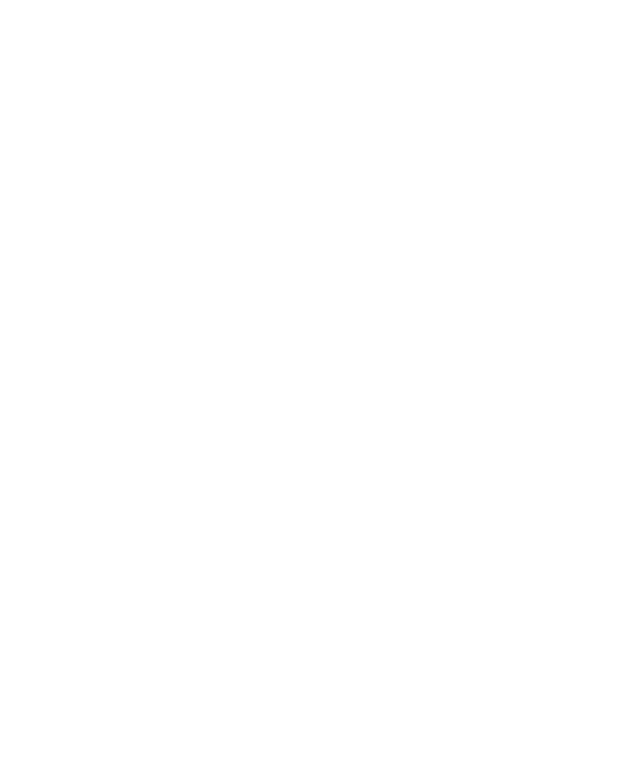
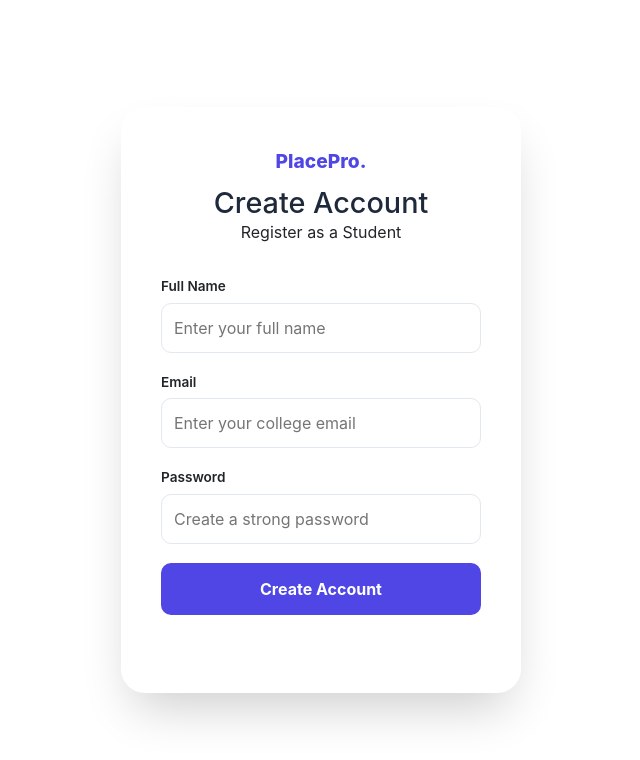
Before and after one commit to Nimesh30/PlacementCell, an Angular app in the folder frontend/placement-frontend/: page /register in a window 1280 px wide. Before the commit this address led to /. Shown: the top 760 px of the page, without its empty margins (319-959 px from the left). Built offline with nearby package versions, Linux system fonts and the light colour scheme.

Commit message:
improve Design

```diff
--- a/frontend/placement-frontend/src/app/Components/home/home.html
+++ b/frontend/placement-frontend/src/app/Components/home/home.html
@@ -4,7 +4,6 @@
     <meta charset="UTF-8">
     <meta name="viewport" content="width=device-width, initial-scale=1.0">
     <title>PlacePro | Campus Portal</title>
-    <link href="./home.css" rel="stylesheet">
 </head>
 <body>
 
@@ -21,7 +20,7 @@
         <p class="subtext">Create your student profile once. Apply to multiple companies with a single click and track every opportunity.</p>
 
     <div class="cards">
-        <div class="card">
+        <div class="card" [routerLink]="['/login']">
             <div class="icon">🎓</div>
             <h3>Student</h3>
             <div class="btn">Login & Register -></div>
--- a/frontend/placement-frontend/src/app/Components/home/home.ts
+++ b/frontend/placement-frontend/src/app/Components/home/home.ts
@@ -1,18 +1,17 @@
 import { Component } from '@angular/core';
-import { Router } from '@angular/router';
-
+import {Router, RouterLink } from '@angular/router';
 @Component({
   selector: 'app-home',
-  imports: [],
+  imports: [RouterLink],
   templateUrl: './home.html',
   styleUrl: './home.css',
 })
 export class Home {
 
+  constructor(private router: Router) {
 
-  constructor(private router: Router) { }
-
-  goToSignup() {
-    this.router.navigate(['/signup']);
+  }
+  goToLogin() {
+    this.router.navigate(['/login']);
   }
 }
--- a/frontend/placement-frontend/src/app/Components/login/login.css
+++ b/frontend/placement-frontend/src/app/Components/login/login.css
@@ -0,0 +1,102 @@
+/* login.component.css */
+:root {
+    --primary: #4f46e5;
+    --bg-blue: #70a6dc;
+    --white: #ffffff;
+    --dark: #1e293b;
+}
+
+.main {
+    background-color: #ffff;
+    width: 100%;
+    height: 100vh;
+    display: flex;
+    align-items: center;
+    justify-content: center;
+    font-family: 'Inter', sans-serif;
+}
+
+.logincontainer {
+    background-color: #ffff;
+    padding: 2.5rem;
+    border-radius: 24px;
+    box-shadow: 0 20px 25px -5px rgba(0, 0, 0, 0.1);
+    width: 100%;
+    max-width: 400px;
+    display: flex;
+    flex-direction: column;
+    gap: 1.5rem;
+}
+
+.headContainer {
+    text-align: center;
+}
+
+.headContainer h2 {
+    color: #1e293b;
+    font-size: 1.8rem;
+    margin: 0.5rem 0;
+}
+
+/* Form & Input Styling */
+form {
+    display: flex;
+    flex-direction: column;
+    gap: 1rem; /* This creates the 20px space you wanted */
+}
+
+label {
+    font-size: 0.9rem;
+    font-weight: 600;
+    color: #1e293b;
+    margin-bottom: -0.5rem;
+}
+
+input[type="email"],
+input[type="password"] {
+    padding: 12px;
+    border-radius: 8px;
+    border: 1px solid #cbd5e1;
+    font-size: 1rem;
+    transition: border-color 0.2s;
+}
+
+input:focus {
+    outline: none;
+    border-color: #4338ca;
+    box-shadow: 0 0 0 3px rgba(79, 70, 229, 0.1);
+}
+
+/* The Submit Button with Click Effect */
+input[type="submit"] {
+    background-color:  #4f46e5;
+    color: white;
+    padding: 12px;
+    border-radius: 8px;
+    border: none;
+    font-weight: 700;
+    cursor: pointer;
+    transition: all 0.2s;
+    margin-top: 0.5rem;
+    margin-bottom: 2rem;
+}
+
+input[type="submit"]:hover {
+    background-color: #4338ca;
+}
+
+input[type="submit"]:active {
+    transform: scale(0.96); /* The squish effect */
+}
+
+/* Register link styling */
+a {
+    color: #4338ca;
+    text-decoration: none;
+    font-weight: 700;
+    margin-left: 5px;
+}
+
+a:hover {
+    text-decoration: underline;
+}
--- a/frontend/placement-frontend/src/app/Components/login/login.html
+++ b/frontend/placement-frontend/src/app/Components/login/login.html
@@ -1 +1,23 @@
-<p>login works!</p>
+<body>
+    <div class="main">
+        <div class="logincontainer">
+            <div class="headContainer">
+                <span>Logo</span>
+                <h2>Welcome Back</h2>
+                <p>Login your Student Account</p>
+            </div>
+            <div class="inputContainer">
+                <form action="">
+                    <label>Email</label>
+                    <input type="email" placeholder="Enter yout Email">
+                    <label>Password</label>
+                    <input type="password" placeholder="Enter your password">
+                    <input type="submit" value="Login">
+                </form>
+                <div>
+                    <h6>Don't have an account?<span><a [routerLink]="['/register']">Register</a></span></h6>
+                </div>
+            </div>
+        </div>
+    </div>
+</body>
--- a/frontend/placement-frontend/src/app/Components/login/login.ts
+++ b/frontend/placement-frontend/src/app/Components/login/login.ts
@@ -1,11 +1,18 @@
 import { Component } from '@angular/core';
+import { Router,RouterLink } from '@angular/router';
 
 @Component({
   selector: 'app-login',
-  imports: [],
+  imports: [RouterLink],
   templateUrl: './login.html',
   styleUrl: './login.css',
 })
 export class Login {
+    constructor(private router:Router){
 
+    }
+
+    goToRegister(){
+      this.router.navigate(['/signup'])
+    }
 }
--- /dev/null
+++ b/frontend/placement-frontend/src/app/Components/register/register.css
@@ -0,0 +1,112 @@
+:root {
+    --primary: #4f46e5;
+    --primary-hover: #4338ca;
+    --bg-blue: #70a6dc;
+    --white: #ffffff;
+    --dark: #1e293b;
+    --text-muted: #64748b;
+}
+
+.main-wrapper {
+    background-color: #70a6dc; /* Fallback for variable */
+    background-color: var(--bg-blue);
+    width: 100%;
+    min-height: 100vh;
+    display: flex;
+    align-items: center;
+    justify-content: center;
+    font-family: 'Inter', sans-serif;
+}
+
+.registerContainer {
+    background-color: white;
+    padding: 2.5rem;
+    border-radius: 24px;
+    box-shadow: 0 25px 50px -12px rgba(0, 0, 0, 0.2);
+    width: 90%;
+    max-width: 400px;
+}
+
+.headContainer {
+    text-align: center;
+    margin-bottom: 2rem;
+}
+
+.logo-text {
+    font-weight: 800;
+    color: #4f46e5;
+    font-size: 1.2rem;
+}
+
+.headContainer h3 {
+    color: #1e293b;
+    font-size: 1.8rem;
+    margin: 10px 0 0;
+}
+
+/* Vertical stacking for labels and inputs */
+.formBody {
+    display: flex;
+    flex-direction: column;
+    gap: 1.2rem;
+}
+
+.inputGroup {
+    display: flex;
+    flex-direction: column;
+    text-align: left;
+}
+
+label {
+    font-size: 0.85rem;
+    font-weight: 600;
+    color: var(--dark);
+    margin-bottom: 6px;
+}
+
+input {
+    padding: 12px;
+    border-radius: 10px;
+    border: 1.5px solid #e2e8f0;
+    font-size: 1rem;
+    outline: none;
+    transition: all 0.2s;
+}
+
+input:focus {
+    border-color: #4f46e5;
+    box-shadow: 0 0 0 4px rgba(79, 70, 229, 0.1);
+}
+
+.submit-btn {
+    background-color: #4f46e5;
+    color: white;
+    padding: 14px;
+    border: none;
+    border-radius: 10px;
+    font-weight: 700;
+    cursor: pointer;
+    transition: all 0.2s;
+}
+
+.submit-btn:active {
+    transform: scale(0.96);
+}
+
+.footer-links {
+    text-align: center;
+    margin-top: 1.2rem;
+}
+
+.footer-links a {
+    color: #4f46e5;
+    text-decoration: none;
+    font-weight: 700;
+}
+
+.back-link {
+    display: block;
+    margin-top: 15px;
+    font-size: 0.8rem;
+    color: #64748b !important;
+}
--- /dev/null
+++ b/frontend/placement-frontend/src/app/Components/register/register.html
@@ -0,0 +1,33 @@
+<div class="main-wrapper">
+    <div class="registerContainer">
+        <div class="headContainer">
+            <span class="logo-text">PlacePro<span>.</span></span>
+            <h3>Create Account</h3>
+            <p>Register as a Student</p>
+        </div>
+
+        <form class="formBody">
+            <div class="inputGroup">
+                <label>Full Name</label>
+                <input type="text" placeholder="Enter your full name">
+            </div>
+
+            <div class="inputGroup">
+                <label>Email</label>
+                <input type="email" placeholder="Enter your college email">
+            </div>
+
+            <div class="inputGroup">
+                <label>Password</label>
+                <input type="password" placeholder="Create a strong password">
+            </div>
+
+            <button type="submit" class="submit-btn">Create Account</button>
+
+            <div class="footer-links">
+                <!-- <h6>Already have an account? <a [routerLink]="['/login']">SignIn</a></h6> -->
+                <!-- <a [routerLink]="['/home']" class="back-link">← Back to Role Selection</a> -->
+            </div>
+        </form>
+    </div>
+</div>
--- a/frontend/placement-frontend/src/app/Components/signup/signup.html
+++ /dev/null
@@ -1,16 +0,0 @@
-<form>
-    <div class="mb-3">
-        <label for="exampleInputEmail1" class="form-label">Email address</label>
-        <input type="email" class="form-control" id="exampleInputEmail1" aria-describedby="emailHelp">
-        <div id="emailHelp" class="form-text">We'll never share your email with anyone else.</div>
-    </div>
-    <div class="mb-3">
-        <label for="exampleInputPassword1" class="form-label">Password</label>
-        <input type="password" class="form-control" id="exampleInputPassword1">
-    </div>
-    <div class="mb-3 form-check">
-        <input type="checkbox" class="form-check-input" id="exampleCheck1">
-        <label class="form-check-label" for="exampleCheck1">Check me out</label>
-    </div>
-    <button type="submit" class="btn btn-primary">Register</button>
-    </form>
--- a/frontend/placement-frontend/src/app/app.routes.ts
+++ b/frontend/placement-frontend/src/app/app.routes.ts
@@ -1,11 +1,11 @@
 import { Routes } from '@angular/router';
 import { Home } from './Components/home/home';
-import { Signup } from './Components/signup/signup';
+import { Register } from './Components/register/register';
 import { Login } from './Components/login/login';
 
 export const routes: Routes = [
 
     {path:'',component:Home},
-    {path:'signup',component:Signup},
+    {path:'register',component:Register},
     {path:'login',component:Login}
 ];
```
Also changed, not shown: frontend/placement-frontend/src/app/Components/register/register.ts (added, +11 -0 lines), frontend/placement-frontend/src/app/Components/signup/signup.ts (deleted, +0 -11 lines), frontend/placement-frontend/src/app/Components/signup/signup.css (deleted), 1 other file (tests, documents, lock files or other folders).
